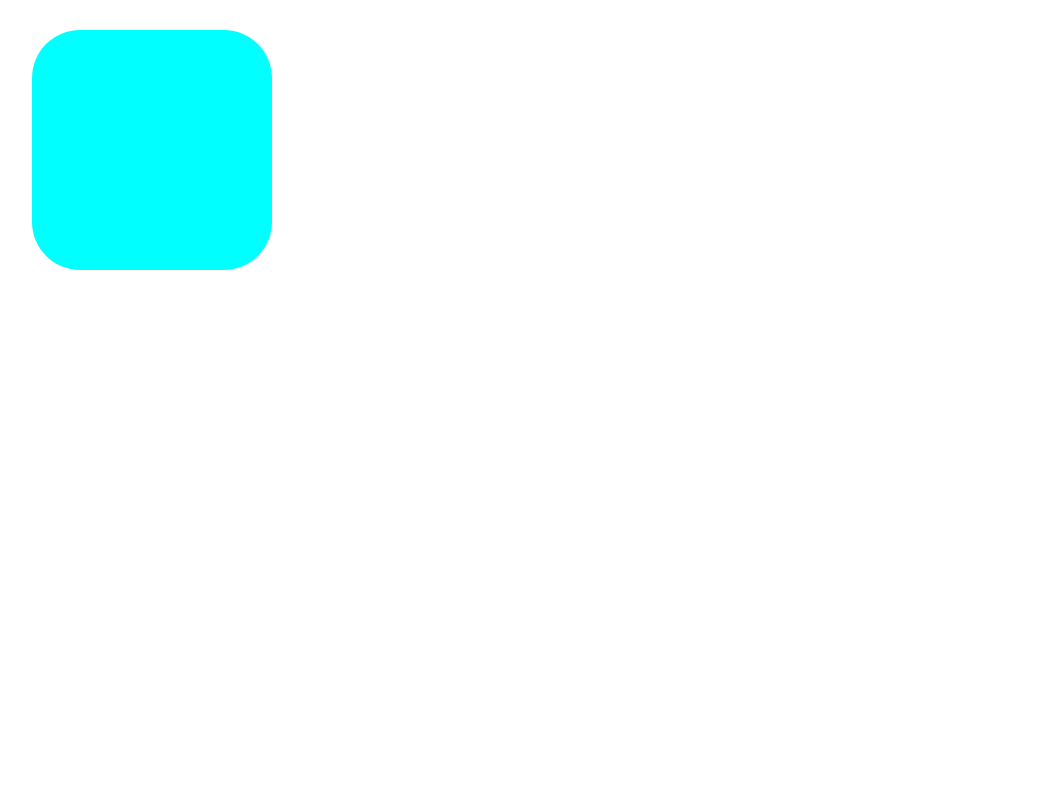
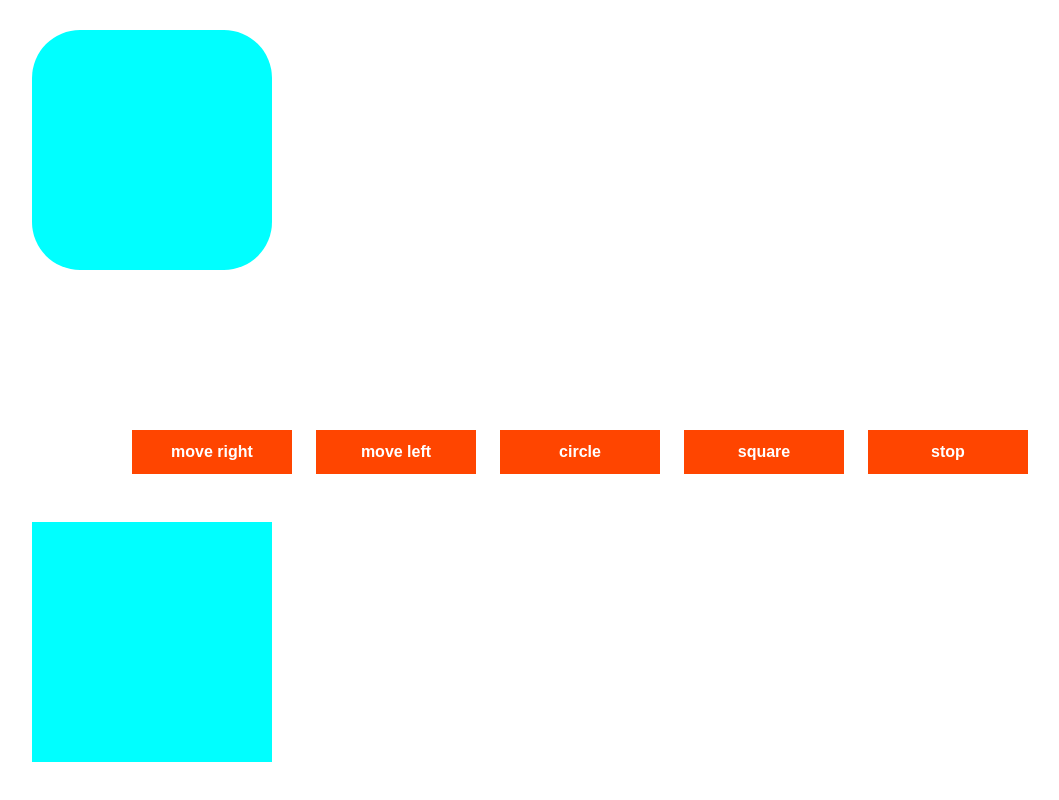
Before and after one commit to EGRrqq/framerMotionTest, a React (Vite) app: page / in a window 1280 px wide. Shown: the part 1250-2050 px from the top of the page, without its empty margins (48-1107 px from the left). Before the commit the page ends 1760 px from the top, so only its background shows below. Built offline with nearby package versions, Linux system fonts and the light colour scheme.

Commit message:
useAnimation hook

```diff
--- a/src/App.tsx
+++ b/src/App.tsx
@@ -3,6 +3,7 @@ import Box1 from "./components/Box1/Box1";
 import Box2 from "./components/Box2/Box2";
 import Box3 from "./components/Box3/Box3";
 import Box4 from "./components/Box4/Box4";
+import Box5 from "./components/Box5/Box5";
 
 const App = () => {
 
@@ -12,6 +13,7 @@ const App = () => {
           <Box2 />
           <Box3 />
           <Box4 />
+          <Box5 />
       </div>
   )
 }
--- a/src/components/Box4/Box4.tsx
+++ b/src/components/Box4/Box4.tsx
@@ -2,8 +2,6 @@ import React from "react";
 import { motion } from "framer-motion";
 
 const Box4 = () => {
-
-
     return (
         <div className="box-container">
             <motion.div
--- /dev/null
+++ b/src/components/Box5/Box5.tsx
@@ -0,0 +1,61 @@
+import React from "react";
+import { motion, useAnimation } from "framer-motion";
+
+const Box4 = () => {
+    const control = useAnimation()
+
+    return (
+        <div className="box-container">
+            <button onClick={() => {
+                control.start({
+                    x: "70vw",
+                    transition: {
+                        duration: 2
+                    }
+                })
+            }}>
+                move right
+            </button>
+            <button onClick={() => {
+                control.start({
+                    x: 0,
+                    transition: {
+                        duration: 2
+                    }
+                })
+            }}>
+                move left
+            </button>
+            <button onClick={() => {
+                control.start({
+                    borderRadius: "50%",
+                    transition: {
+                        duration: 1
+                    }
+                })
+            }}>
+                circle
+            </button>
+            <button onClick={() => {
+                control.start({
+                    borderRadius: 0,
+                    transition: {
+                        duration: 1
+                    }
+                })
+            }}>
+                square
+            </button>
+            <button onClick={() => control.stop()}>
+                stop
+            </button>
+            <motion.div
+                className="box"
+                animate={control}
+            >
+            </motion.div>
+        </div>
+    )
+}
+
+export default Box4
--- a/src/index.css
+++ b/src/index.css
@@ -30,3 +30,16 @@
   list-style: none;
   margin: 0.5rem;
 }
+
+button {
+  color: white;
+  background-color: orangered;
+  padding: 0.8rem;
+  margin-right: 1.5rem;
+  margin-bottom: 3rem;
+  border: none;
+  font-size: 1rem;
+  font-weight: 700;
+  width: 10rem;
+  cursor: pointer;
+}
```
